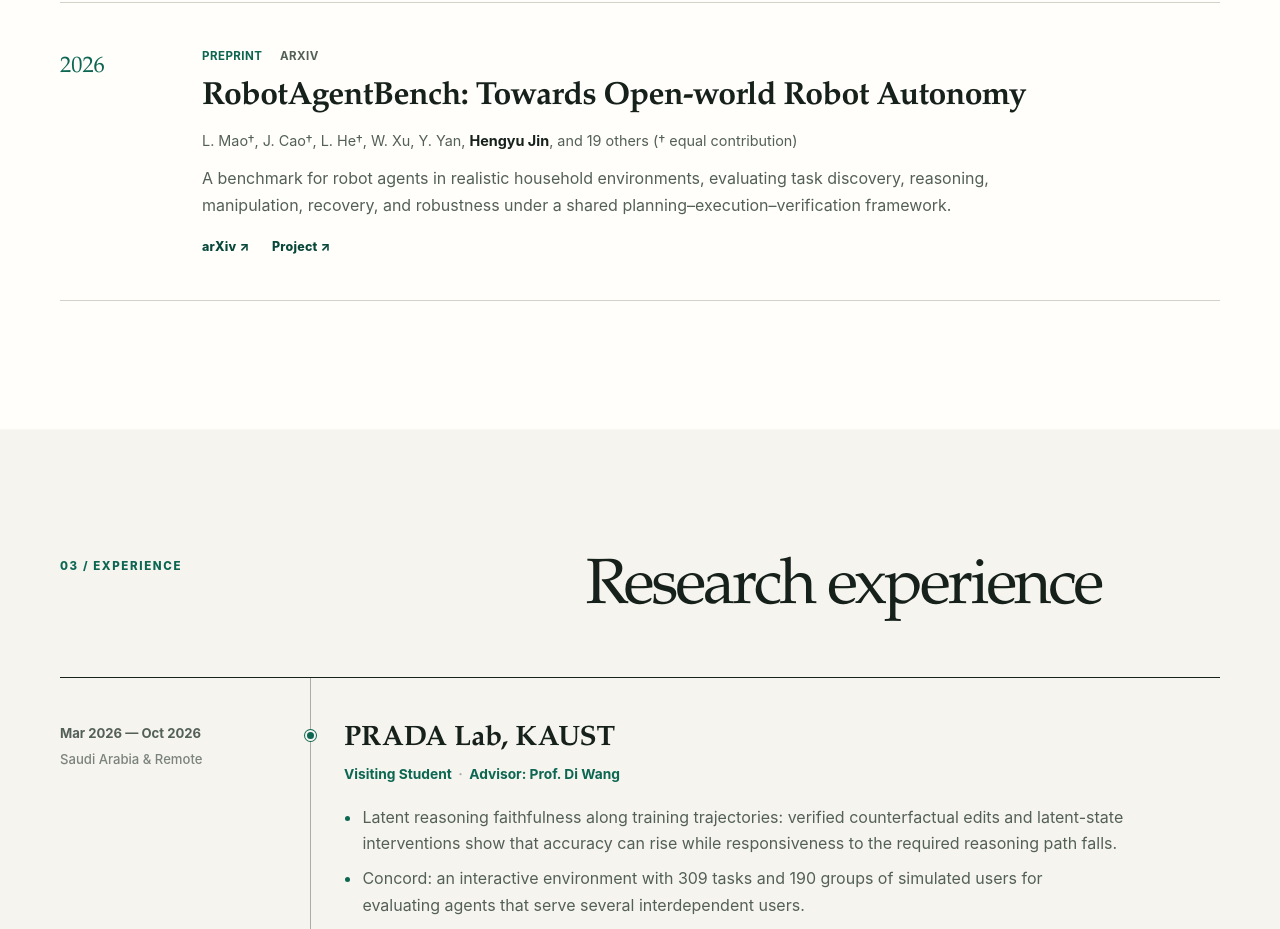
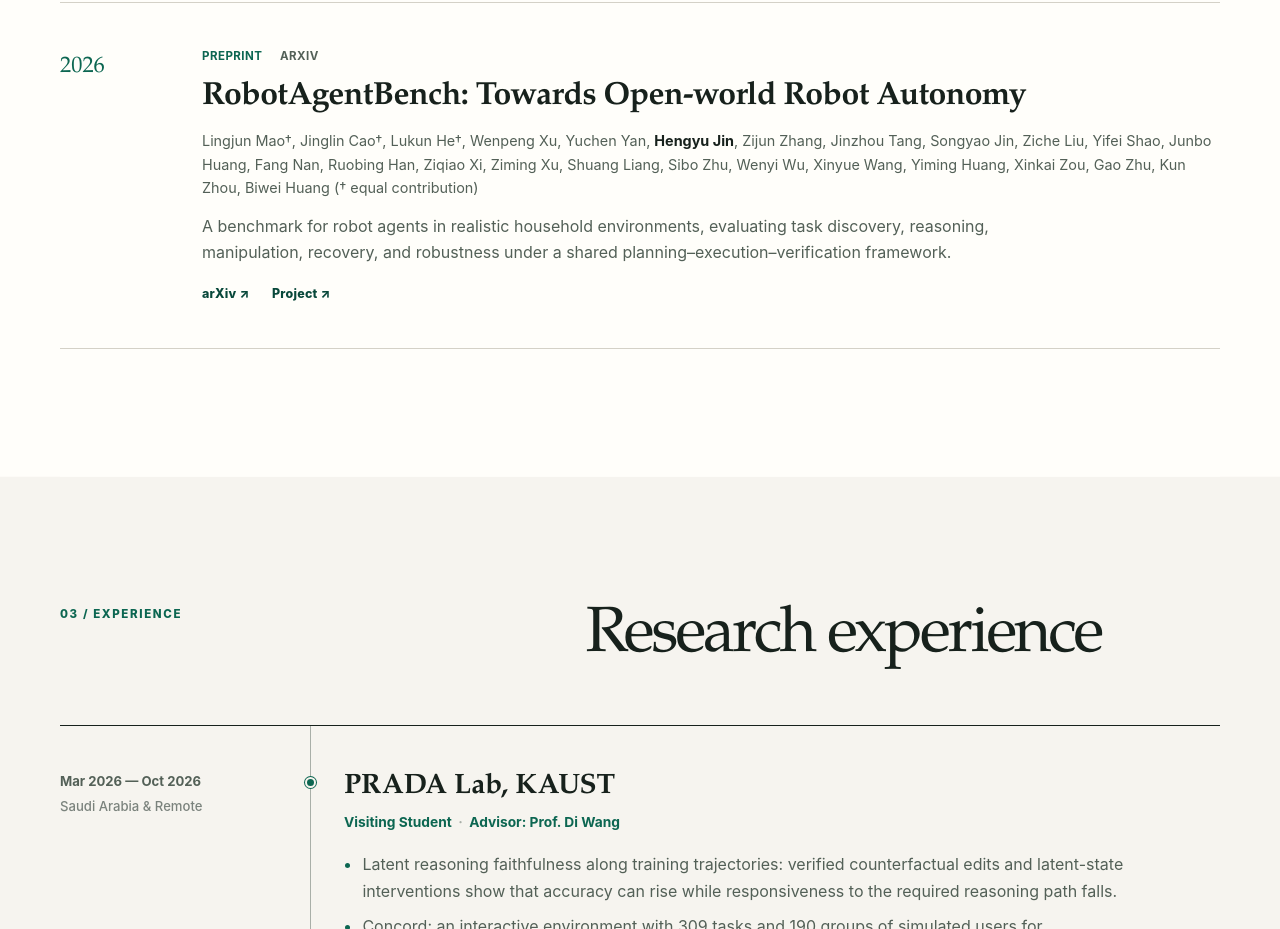
Before and after one commit to kings099/kings099.github.io, a Next.js app: page / in a window 1280 px wide. Shown: the part 3960-4889 px from the top of the page. Built offline with nearby package versions, Linux system fonts and the light colour scheme.

Commit message:
List full RobotAgentBench author list

```diff
--- a/app/page.tsx
+++ b/app/page.tsx
@@ -84,7 +84,7 @@ const publications = [
     badge: "Preprint",
     title: "RobotAgentBench: Towards Open-world Robot Autonomy",
     authors:
-      "L. Mao†, J. Cao†, L. He†, W. Xu, Y. Yan, Hengyu Jin, and 19 others († equal contribution)",
+      "Lingjun Mao†, Jinglin Cao†, Lukun He†, Wenpeng Xu, Yuchen Yan, Hengyu Jin, Zijun Zhang, Jinzhou Tang, Songyao Jin, Ziche Liu, Yifei Shao, Junbo Huang, Fang Nan, Ruobing Han, Ziqiao Xi, Ziming Xu, Shuang Liang, Sibo Zhu, Wenyi Wu, Xinyue Wang, Yiming Huang, Xinkai Zou, Gao Zhu, Kun Zhou, Biwei Huang († equal contribution)",
     venue: "arXiv",
     summary:
       "A benchmark for robot agents in realistic household environments, evaluating task discovery, reasoning, manipulation, recovery, and robustness under a shared planning–execution–verification framework.",
```
